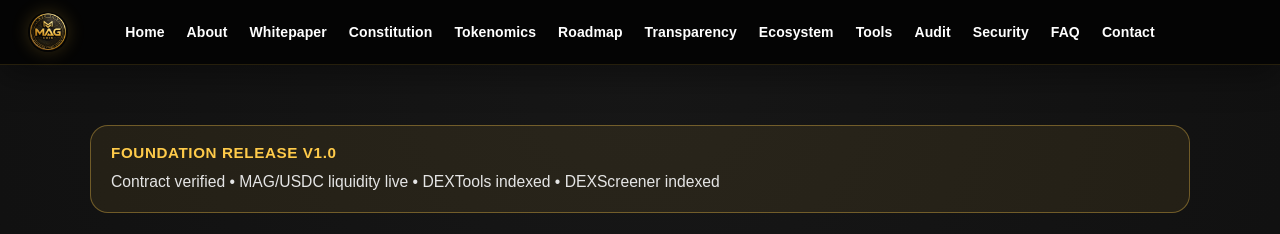
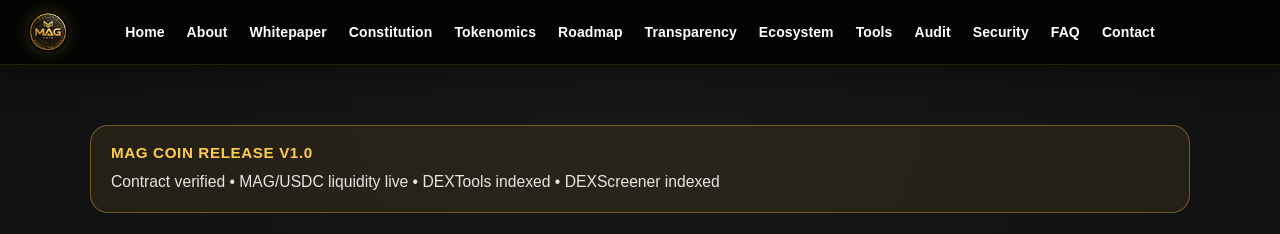
Before and after one commit to MAGZOWN/mag-coin-website, a Next.js app: page /transparency in a window 1280 px wide. Shown: the top 234 px of the page. Built offline with nearby package versions, Linux system fonts and the light colour scheme.

Commit message:
Change to MAG COIN Release

```diff
--- a/app/transparency/page.tsx
+++ b/app/transparency/page.tsx
@@ -59,7 +59,7 @@ export default function Transparency() {
       <main style={styles.main}>
         <section style={styles.container}>
           <div style={styles.statusBanner} className="cardHover">
-            <span style={styles.statusLabel}>Foundation Release v1.0</span>
+            <span style={styles.statusLabel}>MAG COIN Release v1.0</span>
 
             <span style={styles.statusText}>
               Contract verified • MAG/USDC liquidity live • DEXTools indexed •
```
